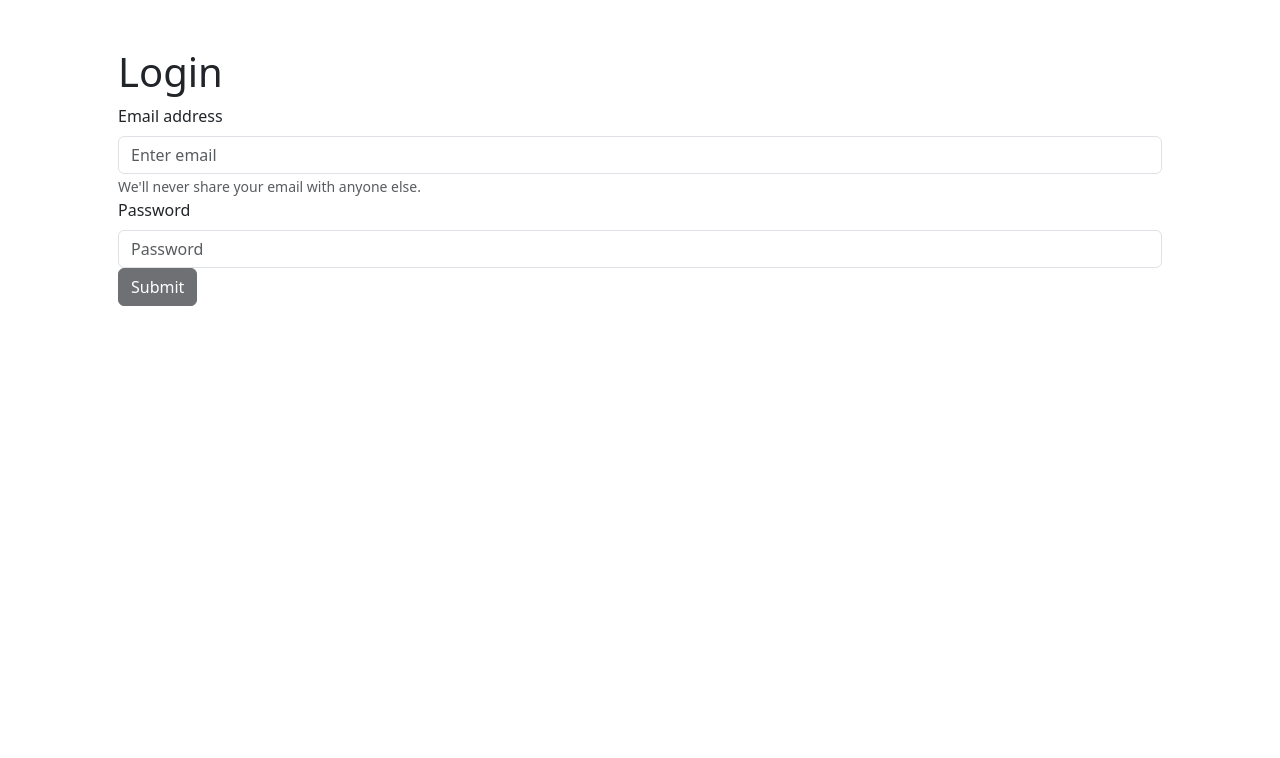
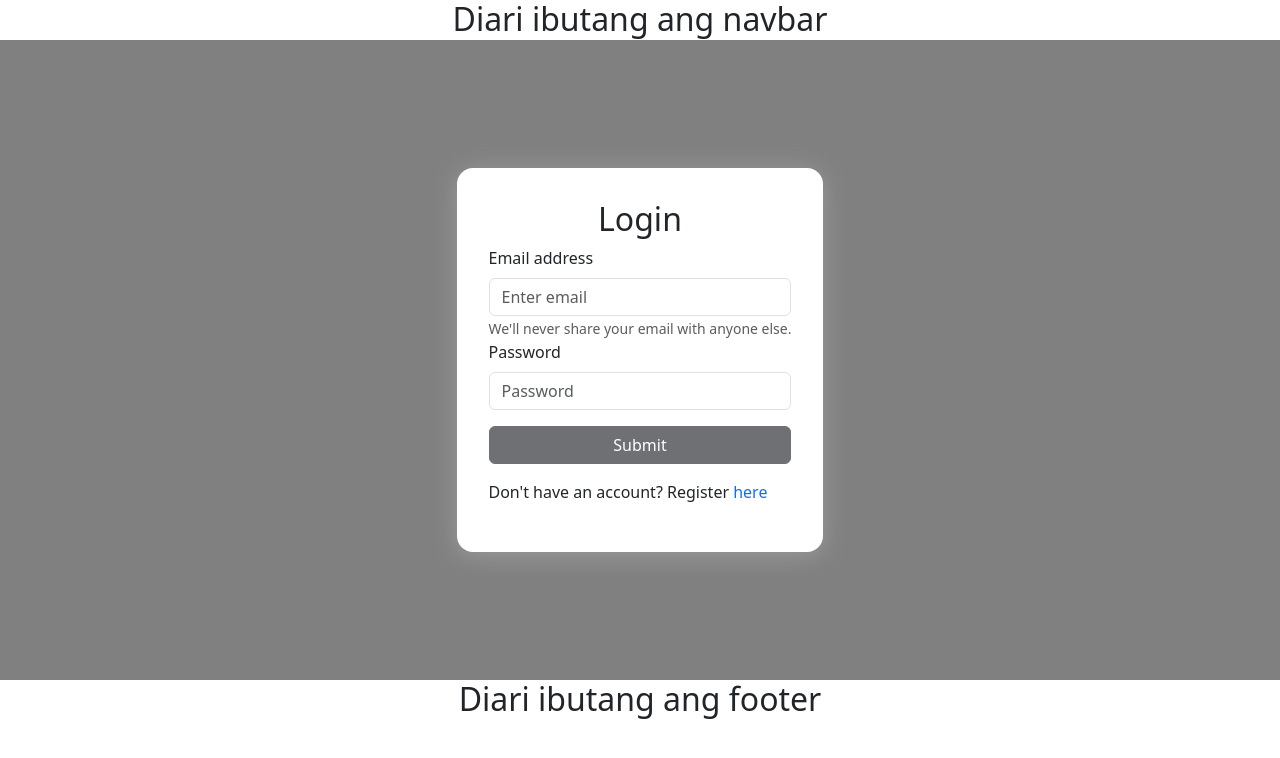
Before and after one commit to nat2arsenal/e-commerce, a React (Create React App) app: page /login in a window 1280 px wide. Shown: the top 758 px of the page. Built offline with nearby package versions, Linux system fonts and the light colour scheme; no server answers.

Commit message:
Add some css to register and login pages

```diff
--- a/src/App.css
+++ b/src/App.css
@@ -3,8 +3,43 @@
   margin:  0;
   padding:  0;
   box-sizing:  border-box;
+  justify-content: center;
+}
+.nav-bar{
+  min-height: 5vh;
+  background: white;
+  text-align: center;
 }
 
-.cardHighlight {
-  min-height: 100%;
+.footer{
+  min-height: 15vh;
+  background: white;
+  text-align: center;
 }
+
+.page {
+  display: flex;
+  min-height: 80vh;
+  align-items: center;
+  justify-content: center;
+  background: grey;
+}
+
+.form-container, .login-form, .register-form {
+  display: flex;
+  flex-direction: column;
+}
+
+.form-container {
+   padding: 2rem;
+   background-color: white;
+   position: relative;
+   border-radius: 1em;
+   box-shadow: 0 0.188em 1.550em rgb(156, 156, 156);
+   align-items: center;
+   justify-content: space-around;
+}
+
+#login, #register {
+  text-align: center;
+}
--- a/src/App.js
+++ b/src/App.js
@@ -1,5 +1,5 @@
 import './App.css';
-import {Container} from 'react-bootstrap';
+// import {Container} from 'react-bootstrap';
 import { BrowserRouter as Router, Route, Routes } from 'react-router-dom';
 import {Link} from 'react-router-dom';
 
@@ -54,8 +54,11 @@ export default function App() {
   return (
     <>
     <UserProvider value={{user, setUser, unsetUser}}>
+    <div className="nav-bar">
+      <h2>Diari ibutang ang navbar</h2>
+    </div>
+    <div className="page">
       <Router>
-        <Container>
         <Routes>
           <Route path="/" element={<Home/>} />
           <Route path="/register" element={<Register/>} />
@@ -64,8 +67,11 @@ export default function App() {
           <Route path="/logout" element={<Logout/>} />
 
         </Routes>
-        </Container>
       </Router>
+    </div>
+    <div className="footer">
+      <h2>Diari ibutang ang footer</h2>
+    </div>
     </UserProvider>
     </>
   );
--- a/src/pages/Login.js
+++ b/src/pages/Login.js
@@ -3,7 +3,7 @@ import { Form, Button, Row, Col } from 'react-bootstrap';
 import {useState, useEffect, useContext} from 'react';
 
 // import {useNavigate} from 'react-router-dom';
-import {Navigate} from 'react-router-dom';
+import {Navigate, Link} from 'react-router-dom';
 
 import UserContext from '../UserContext';
 
@@ -120,10 +120,11 @@ export default function Login() {
         (user.id !== null) ?
         <Navigate to="/" />
         :
+        <div className="form-container">
         <Row>
-            <Col className="p-5">
-                <h1>Login</h1>
-                <Form onSubmit={(e) => authenticate(e)}>
+            <Col>
+                <h2 id="login">Login</h2>
+                <Form className="login-form" onSubmit={(e) => authenticate(e)}>
                     <Form.Group controlId="userEmail">
                         <Form.Label>Email address</Form.Label>
                         <Form.Control
@@ -150,17 +151,22 @@ export default function Login() {
                     </Form.Group>
 
                         { isActive ?
-                            <Button variant="primary" type="submit" id="submitBtn">
+                            <Button className="mt-3" variant="primary" type="submit" id="submitBtn">
                                 Submit
                             </Button>
                             :
-                            <Button variant="dark grey" type="submit" id="submitBtn" disabled>
+                            <Button className="mt-3" variant="dark grey" type="submit" id="submitBtn" disabled>
                                 Submit
                             </Button>
                         }
+
+                    <p className="mt-3">Don't have an account? Register <Link style={{textDecoration: 'none'}} to="/register">
+                     here</Link></p>
+
                 </Form>
             </Col>
         </Row>
+        </div>
 
     )
 
--- a/src/pages/Register.js
+++ b/src/pages/Register.js
@@ -1,13 +1,13 @@
 import { useState, useEffect,useContext } from 'react'; // S54 ACTIVITY
 
-import {Navigate} from 'react-router-dom'; // S54 ACTIVITY
-import {useNavigate} from 'react-router-dom'; // S55 ACTIVITY
+import {useNavigate, Navigate, Link} from 'react-router-dom'; // S54 ACTIVITY
+
 
 import Swal from 'sweetalert2'; // S54 ACTIVITY
 
 import UserContext from '../UserContext'; // S54 ACTIVITY
 
-import { Form, Button } from 'react-bootstrap';
+import { Form, Button, Row, Col } from 'react-bootstrap';
 
 export default function Register() {
 
@@ -131,7 +131,11 @@ export default function Register() {
         (user.id !== null) ? // S54 ACTIVITY
         <Navigate to ="/" /> // S54 ACTIVITY
         : // S54 ACTIVITY
-        <Form onSubmit={(e) => registerUser(e)}>
+        <div className="form-container">
+        <Row>
+            <Col>
+                <h2 id="register">Register</h2>
+                <Form className="register-form" onSubmit={(e) => registerUser(e)}>
 
                     {/*S55 ACTIVITY*/}
                     <Form.Group className="mb-3" controlId="firstName">
@@ -199,12 +203,18 @@ export default function Register() {
                                 Submit
                             </Button>
                             :
-                    <Button variant="primary" type="submit" id="submitBtn" disabled>
+                            <Button variant="dark grey" type="submit" id="submitBtn" disabled>
                                 Submit
                             </Button>
                   }
 
+                  <p className="mt-3">Already have an account? Login <Link style={{textDecoration: 'none'}} to="/login">
+                   here</Link></p>
+
                 </Form>
+            </Col>
+        </Row>
+        </div>
     )
 
 }
```
Lines whose indentation alone changed are shown as unchanged.
